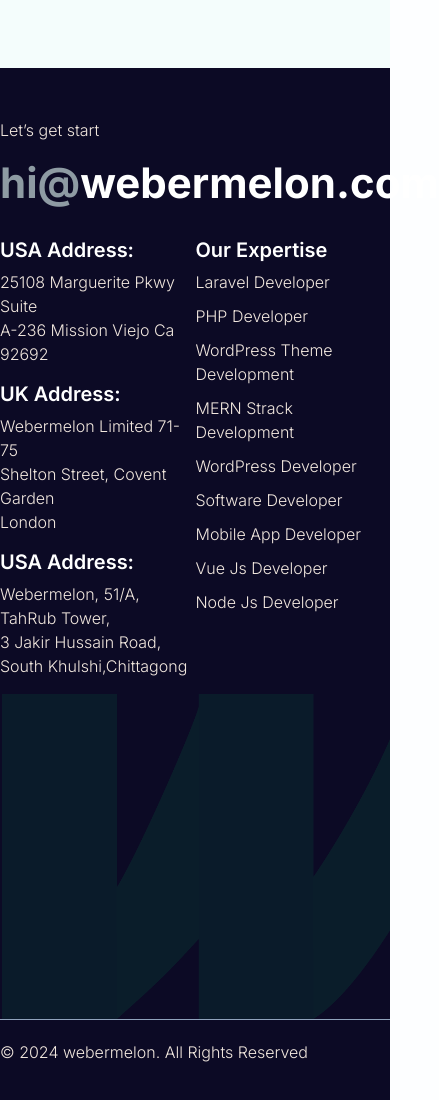
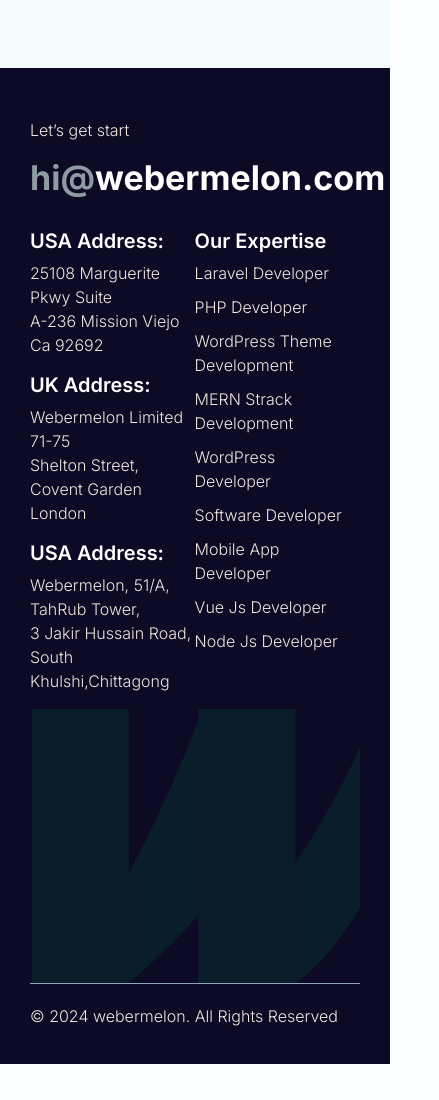
Before and after one commit to electrokoushik/webermelon, a plain HTML site: page index.html in a window 390 px wide. Shown: the part 8799-9899 px from the top of the page, 439 px wide, since content can reach past the window. After the commit the page ends 9863 px from the top, so only its background shows below. Drawn offline with nearby package versions, Linux system fonts and the light colour scheme.

Commit message:
Update 30/10 4:14PM

```diff
--- a/css/media.css
+++ b/css/media.css
@@ -25,6 +25,13 @@
     }
     .project_card .btn_start_project{
         margin-bottom: 30px;
+    }
+    footer{
+        padding-left: 30px;
+        padding-right: 30px;
+    }
+    .email p{
+        font-size: 34px;
     }
 }
 
--- a/index.html
+++ b/index.html
@@ -438,7 +438,7 @@
 					</div>
 				</div>
 				<div class="row">
-					<div class="offset-md-1 col-md-11 gx-0">
+					<div class="offset-lg-1 col-lg-11 gx-0">
 						<div class="copyright">
 							<p>© 2024 webermelon. All Rights Reserved</p>
 						</div>
```
